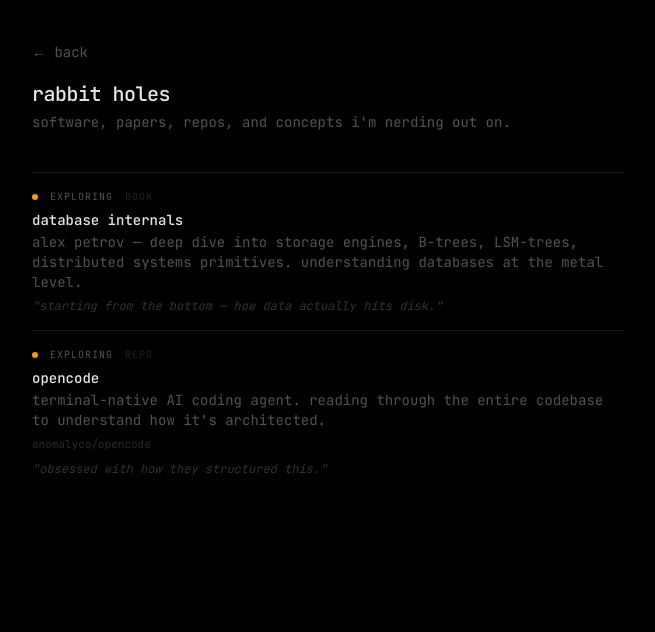
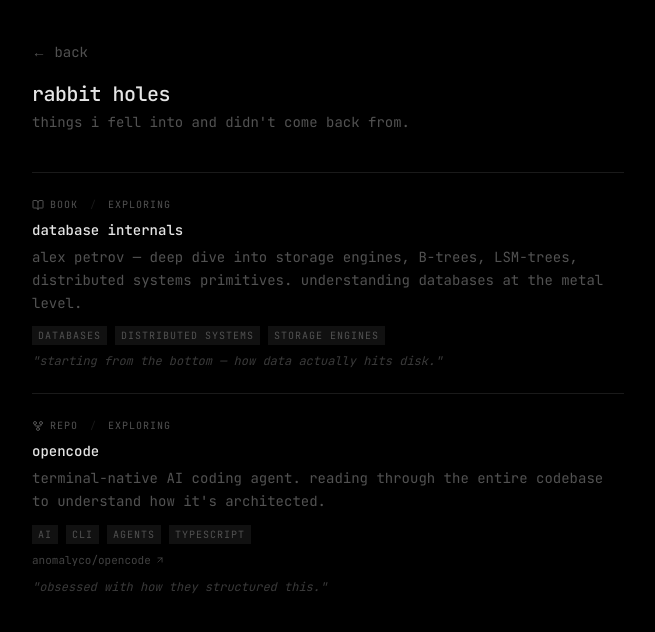
Before and after one commit to patrickmvla/mvla, a Next.js app: page /rabbit-holes in a window 1280 px wide. Shown: the top 632 px of the page, without its empty margins (312-967 px from the left). Built offline with nearby package versions, Linux system fonts and the light colour scheme.

Commit message:
feat: upgrade rabbit holes with data file, icons, and tags

```diff
--- /dev/null
+++ b/app/rabbit-holes/data.tsx
@@ -0,0 +1,50 @@
+import {
+  BookOpen,
+  GitFork,
+  FileText,
+  Mic,
+  Wrench,
+  Shapes,
+} from "lucide-react";
+
+export interface RabbitHole {
+  title: string;
+  description: string;
+  category: "paper" | "repo" | "book" | "talk" | "tool" | "concept";
+  tags: string[];
+  url?: string;
+  repo?: string;
+  status: "queued" | "exploring" | "absorbed";
+  notes?: string;
+}
+
+export const categoryIcon: Record<RabbitHole["category"], React.ReactNode> = {
+  paper: <FileText className="size-3" />,
+  repo: <GitFork className="size-3" />,
+  book: <BookOpen className="size-3" />,
+  talk: <Mic className="size-3" />,
+  tool: <Wrench className="size-3" />,
+  concept: <Shapes className="size-3" />,
+};
+
+export const holes: RabbitHole[] = [
+  {
+    title: "database internals",
+    description:
+      "alex petrov — deep dive into storage engines, B-trees, LSM-trees, distributed systems primitives. understanding databases at the metal level.",
+    category: "book",
+    tags: ["databases", "distributed systems", "storage engines"],
+    status: "exploring",
+    notes: "starting from the bottom — how data actually hits disk.",
+  },
+  {
+    title: "opencode",
+    description:
+      "terminal-native AI coding agent. reading through the entire codebase to understand how it's architected.",
+    category: "repo",
+    tags: ["ai", "cli", "agents", "typescript"],
+    status: "exploring",
+    repo: "https://github.com/anomalyco/opencode",
+    notes: "obsessed with how they structured this.",
+  },
+];
--- a/app/rabbit-holes/page.tsx
+++ b/app/rabbit-holes/page.tsx
@@ -1,47 +1,6 @@
 import Link from "next/link";
-
-interface RabbitHole {
-  title: string;
-  description: string;
-  category: "paper" | "repo" | "book" | "talk" | "tool" | "concept";
-  url?: string;
-  repo?: string;
-  status: "queued" | "exploring" | "absorbed";
-  notes?: string;
-}
-
-const holes: RabbitHole[] = [
-  {
-    title: "database internals",
-    description: "alex petrov — deep dive into storage engines, B-trees, LSM-trees, distributed systems primitives. understanding databases at the metal level.",
-    category: "book",
-    status: "exploring",
-    notes: "starting from the bottom — how data actually hits disk.",
-  },
-  {
-    title: "opencode",
-    description: "terminal-native AI coding agent. reading through the entire codebase to understand how it's architected.",
-    category: "repo",
-    status: "exploring",
-    repo: "https://github.com/anomalyco/opencode",
-    notes: "obsessed with how they structured this.",
-  },
-];
-
-const statusColor: Record<RabbitHole["status"], string> = {
-  queued: "bg-muted-foreground",
-  exploring: "bg-amber-500",
-  absorbed: "bg-emerald-500",
-};
-
-const categoryLabel: Record<RabbitHole["category"], string> = {
-  paper: "paper",
-  repo: "repo",
-  book: "book",
-  talk: "talk",
-  tool: "tool",
-  concept: "concept",
-};
+import { ArrowUpRight } from "lucide-react";
+import { holes, categoryIcon } from "./data";
 
 export default function RabbitHoles() {
   return (
@@ -58,7 +17,7 @@ export default function RabbitHoles() {
           rabbit holes
         </h1>
         <p className="mt-1 text-sm text-muted-foreground">
-          software, papers, repos, and concepts i&apos;m nerding out on.
+          things i fell into and didn&apos;t come back from.
         </p>
       </header>
 
@@ -70,37 +29,67 @@ export default function RabbitHoles() {
       ) : (
         <div className="flex flex-col">
           {holes.map((hole) => {
-            const inner = (
-              <div className="border-t border-border py-4">
+            const content = (
+              <div className="border-t border-border py-6">
+                {/* Status + category */}
                 <div className="flex items-center gap-3">
-                  <span
-                    className={`inline-block size-1.5 rounded-full ${statusColor[hole.status]}`}
-                  />
+                  <div className="flex items-center gap-1.5 text-muted-foreground">
+                    {categoryIcon[hole.category]}
+                    <span className="text-[10px] uppercase tracking-widest">
+                      {hole.category}
+                    </span>
+                  </div>
+                  <span className="text-[10px] text-muted-foreground/30">
+                    /
+                  </span>
                   <span className="text-[10px] uppercase tracking-widest text-muted-foreground">
                     {hole.status}
                   </span>
-                  <span className="text-[10px] uppercase tracking-widest text-muted-foreground/40">
-                    {categoryLabel[hole.category]}
-                  </span>
                 </div>
-                <h2 className="mt-1.5 text-sm font-medium text-primary">
+
+                {/* Title */}
+                <h2 className="mt-2 flex items-center gap-1.5 text-sm font-medium text-primary">
                   {hole.title}
+                  {(hole.url || hole.repo) && (
+                    <ArrowUpRight className="size-3 text-muted-foreground opacity-0 transition-opacity group-hover:opacity-100" />
+                  )}
                 </h2>
-                <p className="mt-0.5 text-sm text-muted-foreground">
+
+                {/* Description */}
+                <p className="mt-1.5 text-sm leading-relaxed text-muted-foreground">
                   {hole.description}
                 </p>
+
+                {/* Tags */}
+                {hole.tags.length > 0 && (
+                  <div className="mt-3 flex flex-wrap gap-2">
+                    {hole.tags.map((tag) => (
+                      <span
+                        key={tag}
+                        className="rounded-sm bg-muted px-1.5 py-0.5 text-[10px] uppercase tracking-widest text-muted-foreground"
+                      >
+                        {tag}
+                      </span>
+                    ))}
+                  </div>
+                )}
+
+                {/* Repo link */}
                 {hole.repo && (
                   <a
                     href={hole.repo}
                     target="_blank"
                     rel="noopener noreferrer"
-                    className="mt-1.5 inline-block text-[11px] text-muted-foreground/50 transition-colors hover:text-primary"
+                    className="mt-2 inline-flex items-center gap-1 text-[11px] text-muted-foreground/80 transition-colors hover:text-primary"
                   >
                     {hole.repo.replace("https://github.com/", "")}
+                    <ArrowUpRight className="size-2.5" />
                   </a>
                 )}
+
+                {/* Notes */}
                 {hole.notes && (
-                  <p className="mt-1.5 text-xs italic text-muted-foreground/60">
+                  <p className="mt-2 text-xs italic text-muted-foreground/70">
                     &quot;{hole.notes}&quot;
                   </p>
                 )}
@@ -113,12 +102,14 @@ export default function RabbitHoles() {
                 href={hole.url}
                 target="_blank"
                 rel="noopener noreferrer"
-                className="transition-colors hover:bg-muted/30"
+                className="group transition-colors hover:bg-muted/30"
               >
-                {inner}
+                {content}
               </a>
             ) : (
-              <div key={hole.title}>{inner}</div>
+              <div key={hole.title} className="group">
+                {content}
+              </div>
             );
           })}
         </div>
```
